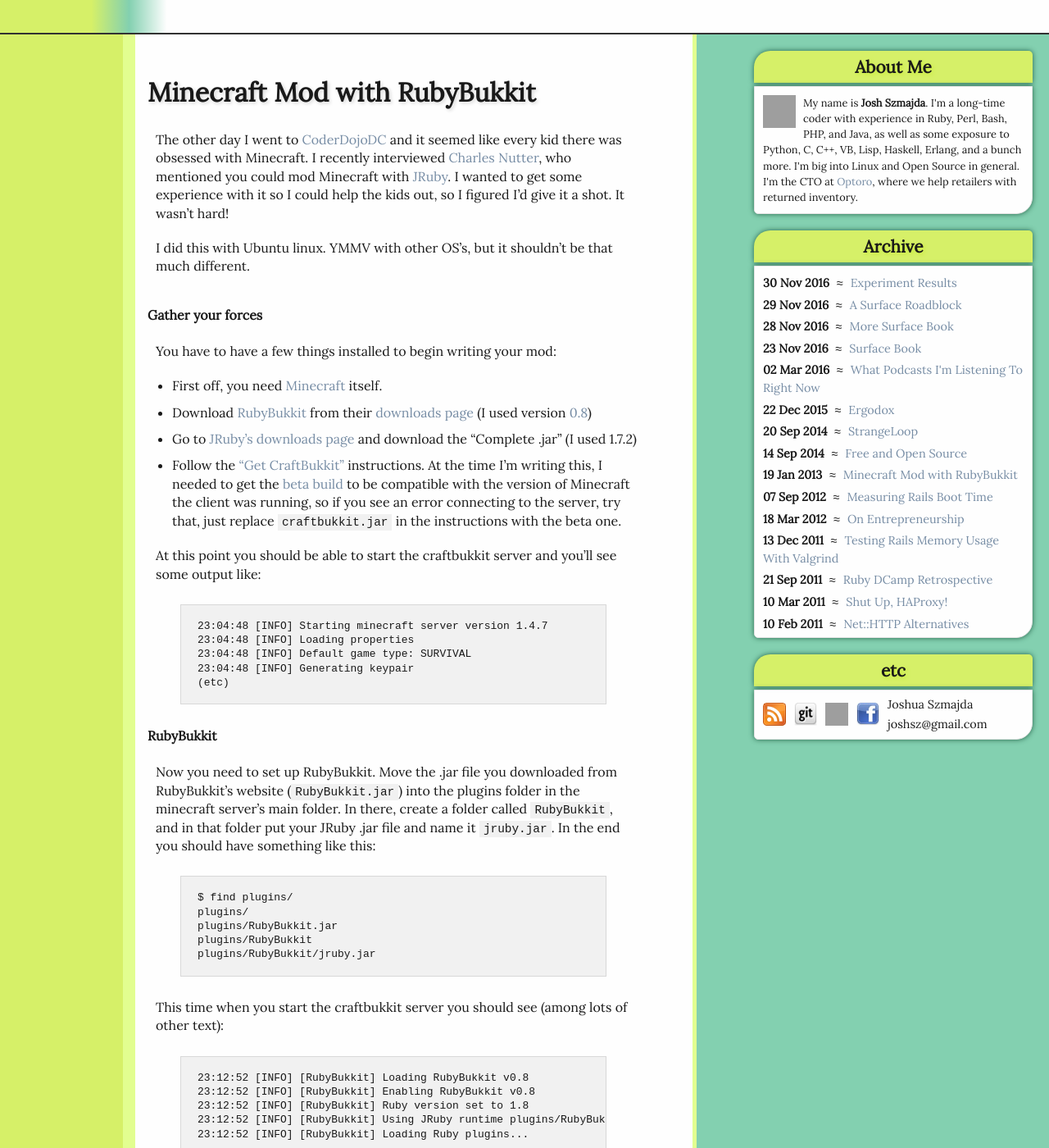
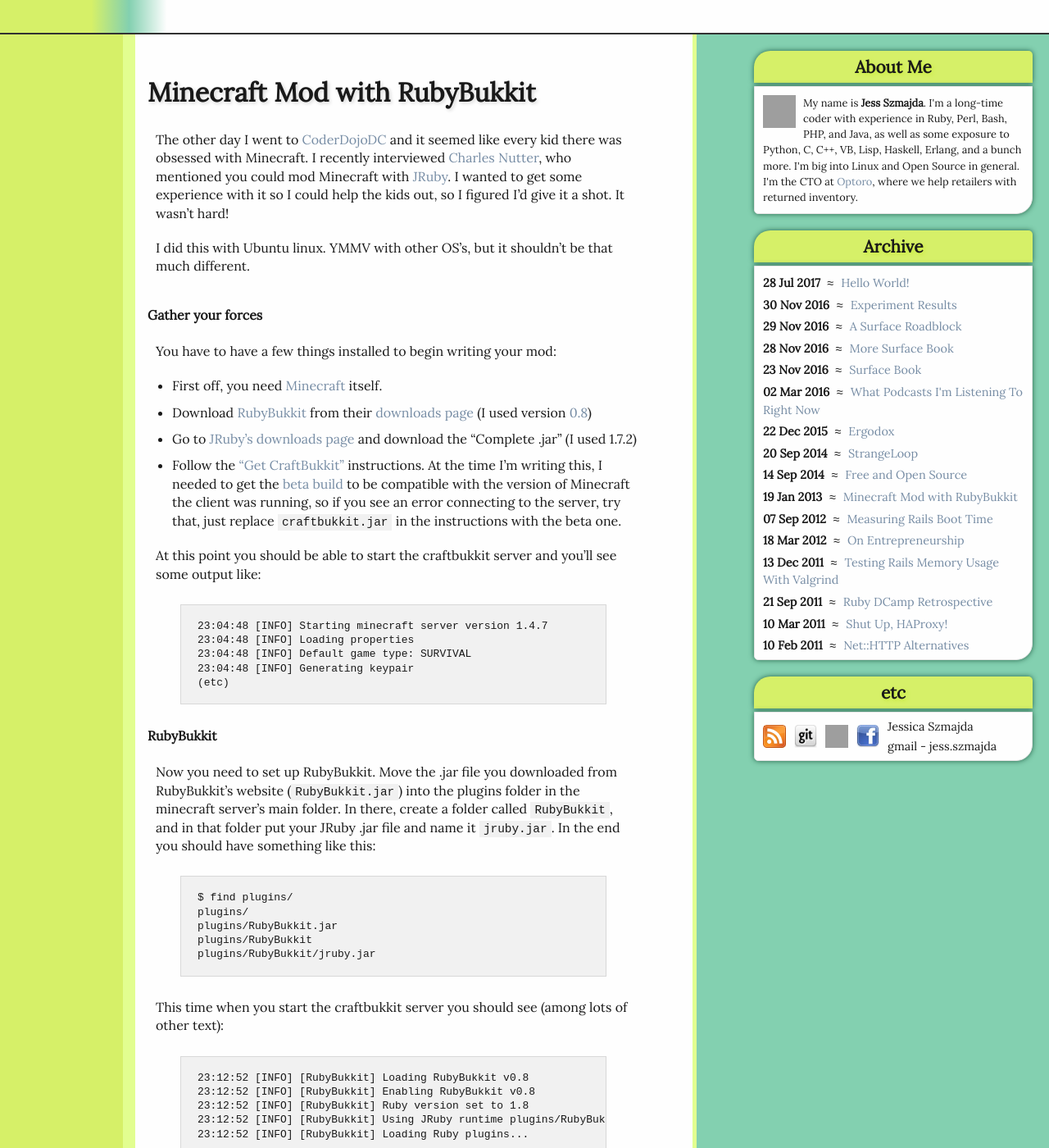
Before and after one commit to jszmajda/blog, a Jekyll site: the page built from code/_posts/2013-01-19-minecraft-mod-with-rubybukkit.md, in a window 1280 px wide and 1400 px high. Shown: the whole window at 82% size. Built offline with Jekyll 4.4.1, drawn with Linux system fonts in a browser that asks for light colours; some web fonts are replaced; comment, search, counter and statistics services are not loaded; some of the changed text lies outside the part shown; grey boxes are pictures that could not be loaded.

Commit message:
s/osh/ess/g

```diff
--- a/_layouts/default.html
+++ b/_layouts/default.html
@@ -37,7 +37,7 @@
         <h3>About Me</h3>
         <p>
         <img src="http://www.gravatar.com/avatar/8f8d83cc67582bc98ed3a111a8182d55.png" align="left" width="40" height="40"/>
-        My name is <strong>Josh Szmajda</strong>. I'm a long-time coder with experience in Ruby, Perl, Bash, PHP, and Java, as well as some exposure to Python, C, C++, VB, Lisp, Haskell, Erlang, and a bunch more. I'm big into Linux and Open Source in general. I'm the CTO at <a href="http://www.optoro.com">Optoro</a>, where we help retailers with returned inventory.
+        My name is <strong>Jess Szmajda</strong>. I'm a long-time coder with experience in Ruby, Perl, Bash, PHP, and Java, as well as some exposure to Python, C, C++, VB, Lisp, Haskell, Erlang, and a bunch more. I'm big into Linux and Open Source in general. I'm the CTO at <a href="http://www.optoro.com">Optoro</a>, where we help retailers with returned inventory.
         </p>
       </div>
       <div class="navblock">
@@ -57,11 +57,11 @@
         <h3>etc</h3>
         <ul class="contact">
           <li><a href="http://feeds.feedburner.com/loki/DqPy"><img src="/img/feed-icon-28x28.png" width="28" height="28"/></a></li>
-          <li><a href="http://github.com/joshsz"><img src="/img/github_32.png" width="28" height="28"/></a></li>
+          <li><a href="http://github.com/jszmajda"><img src="/img/github_32.png" width="28" height="28"/></a></li>
           <li><a href="http://www.twitter.com/jszmajda"><img src="http://twitter-badges.s3.amazonaws.com/t_logo-b.png" alt="Follow jszmajda on Twitter" width="28" height="28"/></a></li>
-          <li><a href="http://facebook.com/joshsz"><img src="/img/facebook.jpg" width="28" height="28"/></a></li>
-          <li>Joshua Szmajda</li>
-          <li>joshsz@gmail.com</li>
+          <li><a href="http://facebook.com/sbtljess"><img src="/img/facebook.jpg" width="28" height="28"/></a></li>
+          <li>Jessica Szmajda</li>
+          <li>gmail - jess.szmajda</li>
         </ul>
       </div>
     </div>
--- a/atom.xml
+++ b/atom.xml
@@ -10,8 +10,7 @@
  <updated>{{ site.time | date_to_xmlschema }}</updated>
  <id>http://loki.ws/</id>
  <author>
-   <name>Joshua Szmajda</name>
-   <email>joshsz@gmail.com</email>
+   <name>Jessica Szmajda</name>
  </author>
 
  {% for post in site.posts %}
--- a/code/_posts/2013-01-19-minecraft-mod-with-rubybukkit.md
+++ b/code/_posts/2013-01-19-minecraft-mod-with-rubybukkit.md
@@ -78,7 +78,7 @@
 Plugin.is {
   name "AwesomeDirt"
   version "0.2"
-  author "Josh"
+  author "Jess"
 }
 
 import 'org.bukkit.Material'
@@ -118,7 +118,7 @@
 Plugin.is {
   name "AwesomeDirt"
   version "0.2"
-  author "Josh"
+  author "Jess"
   commands :dig => {
     :description => "digs a tunnel",
     :usage => "/dig"
--- a/index.html
+++ b/index.html
@@ -1,6 +1,6 @@
 ---
 layout: default
-title: joshsz
+title: jess
 site_title: Mens Sana
 ---
 
```
Also changed, not shown: essays/_posts/2017-07-28-hello-world.md (added, +56 -0 lines), essays/_posts/_2016-08-22-on-building-a-slack-community.md (+7 -7 lines), essays/_posts/_2016-10-19-building-great-teams.md (+5 -5 lines).
